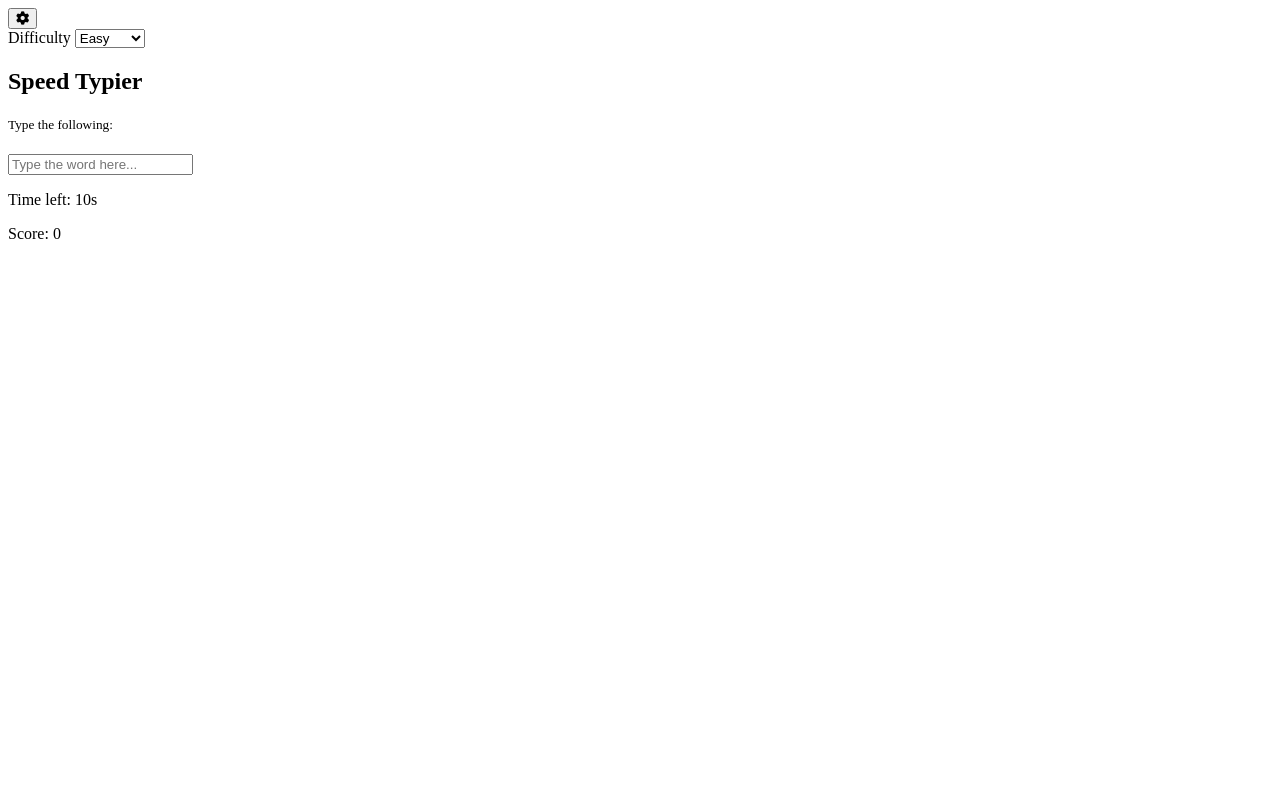
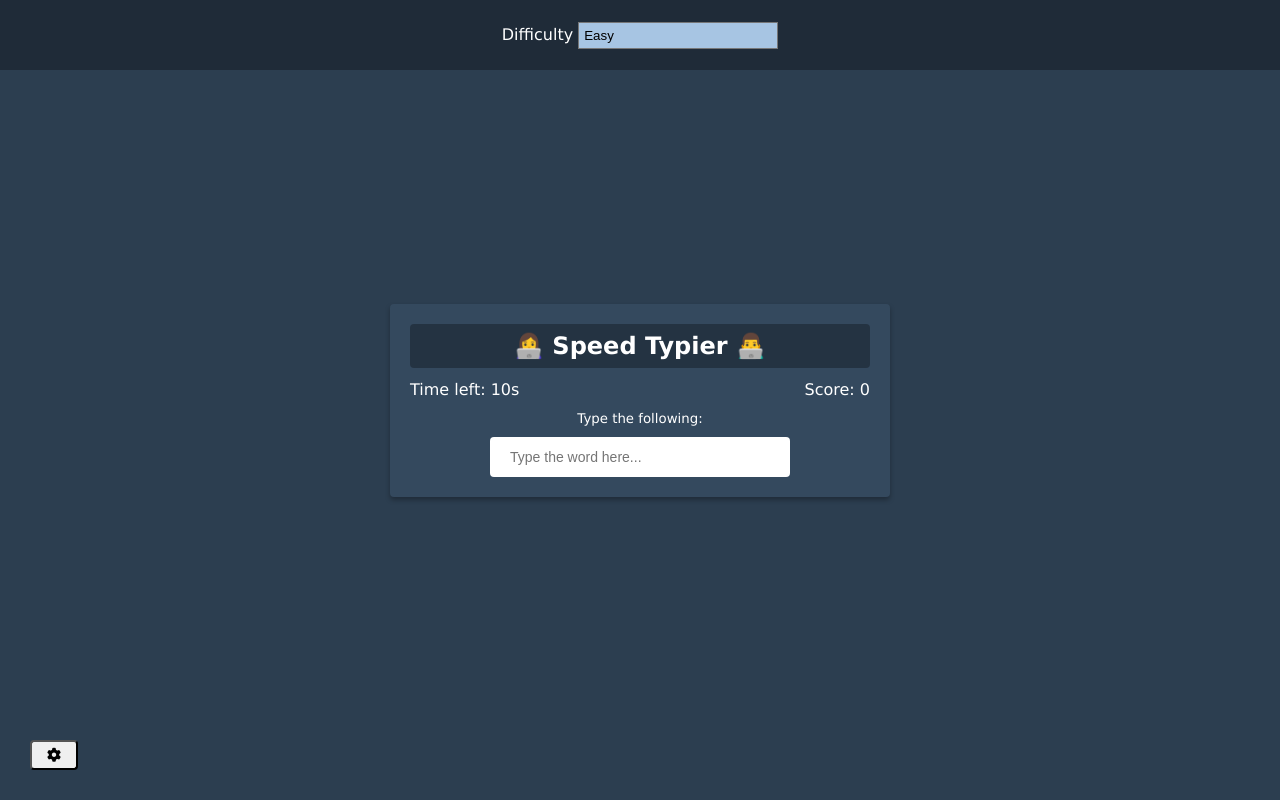
Before and after one commit to Ramon-Carrillo/typing-game, a plain HTML site: page index.html in a window 1280 px wide. Drawn offline with Linux system fonts and the light colour scheme.

Commit message:
finished the css for the project

```diff
--- a/index.html
+++ b/index.html
@@ -19,7 +19,7 @@
       <i class="fas fa-cog"></i>
     </button>
 
-    <div id="setting" class="setting">
+    <div id="settings" class="settings">
       <form id="settings-form">
         <div>
           <label for="difficulty">Difficulty</label>
@@ -33,7 +33,7 @@
     </div>
 
     <div class="container">
-      <h2>Speed Typier</h2>
+      <h2>👩‍💻 Speed Typier 👨‍💻</h2>
       <small>Type the following:</small>
 
       <h1 id="word"></h1>
--- a/style.css
+++ b/style.css
@@ -0,0 +1,117 @@
+* {
+  box-sizing: border-box;
+}
+
+body {
+  background-color: #2c3e50;
+  display: flex;
+  align-items: center;
+  justify-content: center;
+  min-height: 100vh;
+  margin: 0;
+  font-family: Verdana, Geneva, Tahoma, sans-serif;
+}
+
+button {
+  cursor: pointer;
+  font-size: 14px;
+  border-radius: 4px;
+  padding: 5px 15px;
+}
+
+select {
+  width: 200px;
+  padding: 5px;
+  appearance: none;
+  -webkit-appearance: none;
+  -moz-appearance: none;
+  border-radius: 0;
+  background-color: #a7c5e3;
+}
+
+select:focus,
+button:focus {
+  outline: 0;
+}
+
+.settings-btn {
+  position: absolute;
+  bottom: 30px;
+  left: 30px;
+}
+
+.settings {
+  position: absolute;
+  top: 0;
+  left: 0;
+  width: 100%;
+  background-color: rgba(0, 0, 0, 0.3);
+  height: 70px;
+  color: #fff;
+  display: flex;
+  align-items: center;
+  justify-content: center;
+  transform: translateY(0);
+  transition: transform 0.3s ease-in-out;
+}
+
+.settings.hide {
+  transform: translateY(-100%);
+}
+
+.container {
+  background-color: #34495e;
+  padding: 20px;
+  border-radius: 4px;
+  box-shadow: 0 3px 5px rgba(0, 0, 0, 0.3);
+  color: #fff;
+  position: relative;
+  text-align: center;
+  width: 500px;
+}
+
+h2 {
+  background-color: rgba(0, 0, 0, 0.3);
+  padding: 8px;
+  border-radius: 4px;
+  margin: 0 0 40px;
+}
+
+h1 {
+  margin: 0;
+}
+
+input {
+  border: 0;
+  border-radius: 4px;
+  font-size: 14px;
+  width: 300px;
+  padding: 12px 20px;
+  margin-top: 10px;
+}
+
+.score-container {
+  position: absolute;
+  top: 60px;
+  right: 20px;
+}
+
+.time-container {
+  position: absolute;
+  top: 60px;
+  left: 20px;
+}
+
+.end-game-container {
+  background-color: inherit;
+  display: none;
+  align-items: center;
+  justify-content: center;
+  flex-direction: column;
+  position: absolute;
+  top: 0;
+  left: 0;
+  width: 100%;
+  height: 100%;
+  z-index: 1;
+}
```
